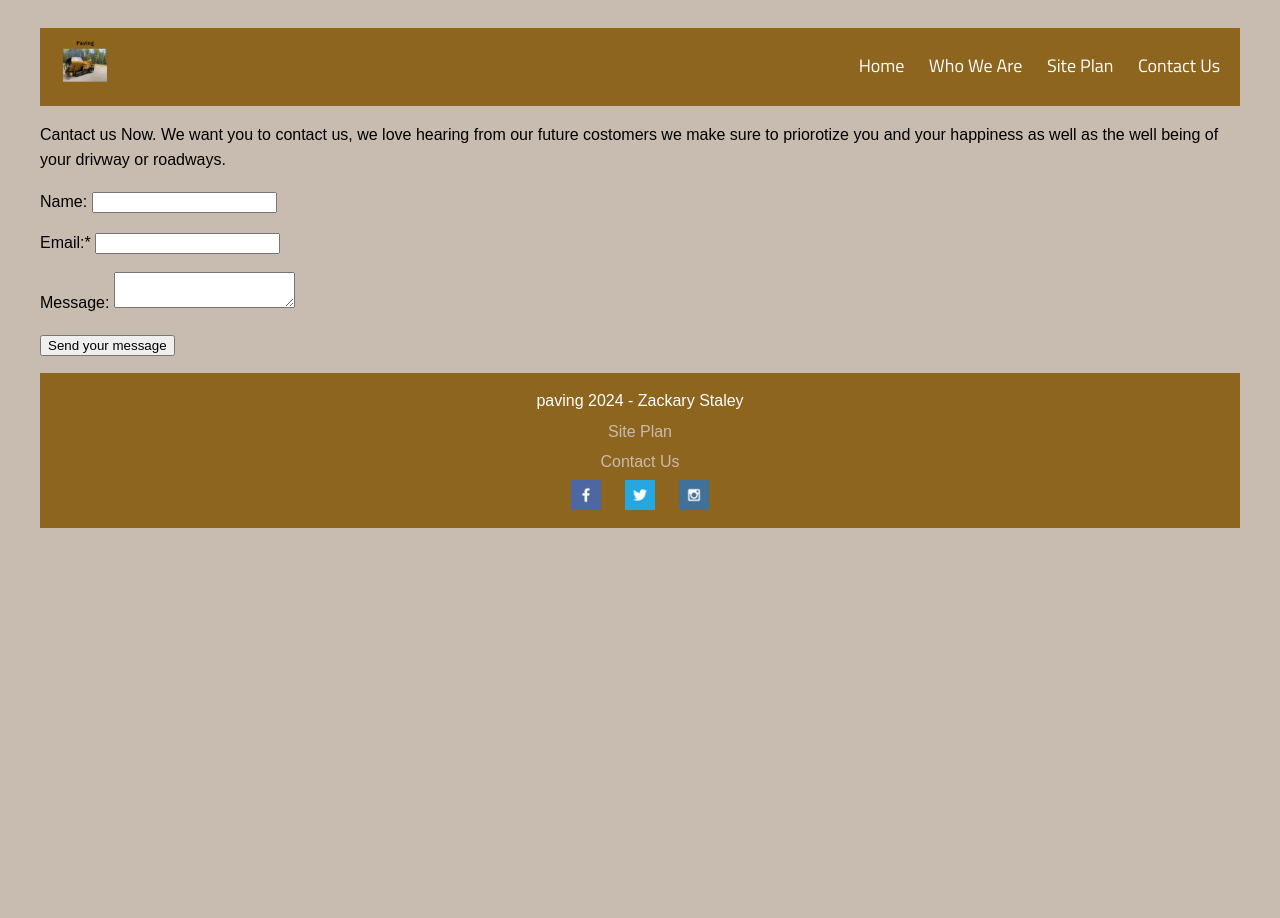
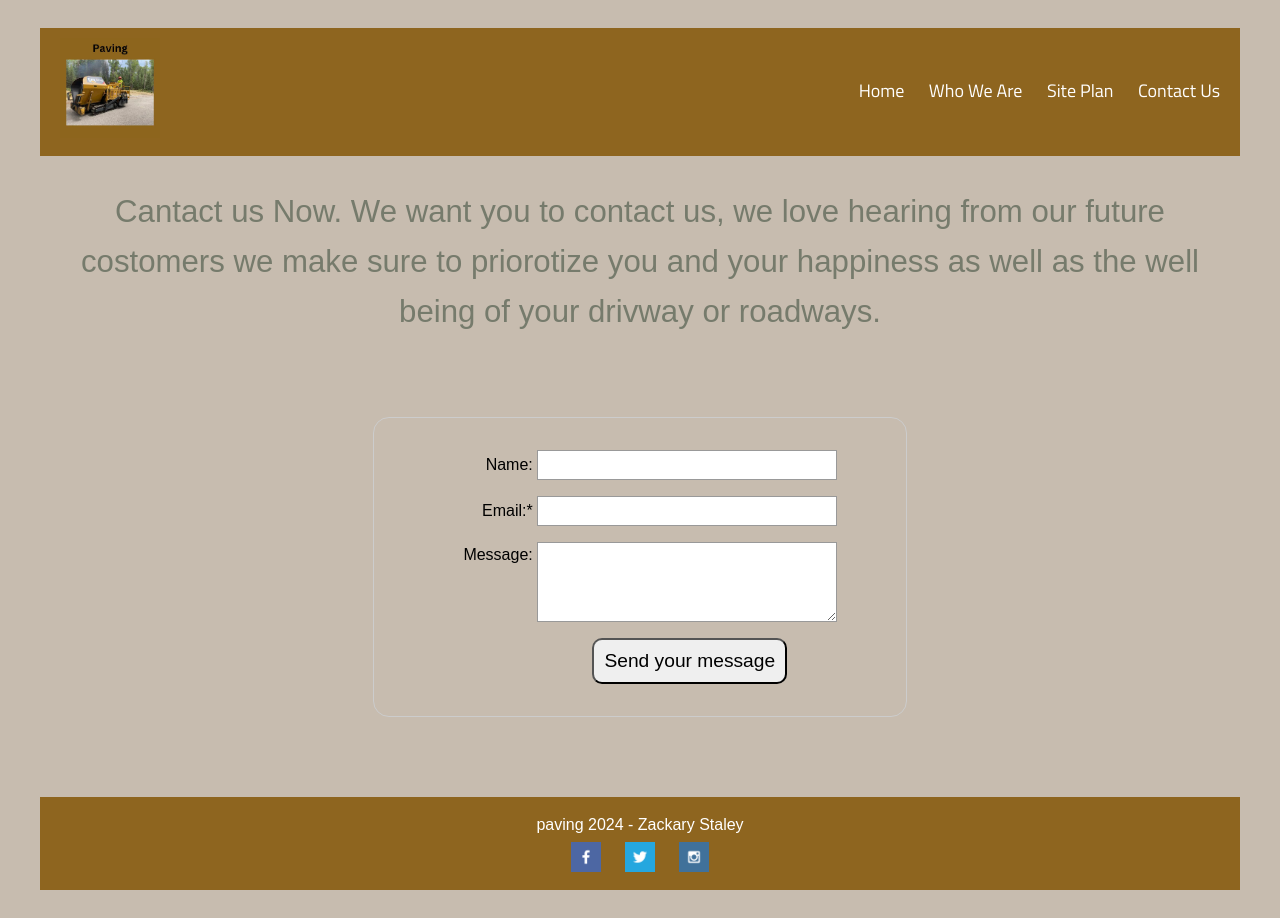
Before and after one commit to zackarystaley/wdd130, a plain HTML site: page paving/forums.html in a window 1280 px wide. Before the commit the page ends 800 px from the top, so only its background shows below. Drawn offline with Linux system fonts and the light colour scheme; a web font is replaced by a local one.

Commit message:
asdfasdf

```diff
--- a/paving/forums.html
+++ b/paving/forums.html
@@ -43,11 +43,8 @@
                   </p>
               </form>
         </main>
-
         <footer>
             <p>paving 2024 - Zackary Staley</p>
-            <p><a href="site-plan.html">Site Plan</a></p>
-            <p><a href="forums.html">Contact Us</a></p>
             <div class="social">
                 <a href="https://facebook.com" target="_blank">
                     <img src="images/facebook.png" alt="fb icon">
@@ -61,5 +58,22 @@
             </div>
         </footer>
     </div>
+    <script>
+        // get the feedback div element so we can do something with it.
+        const feedbackElement = document.getElementById('feedback');
+        // get the form so we can read what was entered in it.
+        const formElement = document.forms[0];
+        // add a 'listener' to wait for a submission of our form. When that happens run the code below.
+        formElement.addEventListener('submit', function(e) {
+            // stop the form from doing the default action.
+            e.preventDefault();
+            // set the contents of our feedback element to a message letting the user know the form was submitted successfully. Notice that we pull the name that was entered in the form to personalize the message!
+            feedbackElement.innerHTML = 'Hello '+ formElement.user_name.value +'! Thank you for your message. We will get back with you as soon as possible!';
+            // make the feedback element visible.
+            feedbackElement.style.display = "block";
+            // add a class to move everything down so our message doesn't cover it.
+            document.body.classList.toggle('moveDown');
+        });
+    </script>
 </body>
 </html>
--- a/paving/style/stlyepaving.css
+++ b/paving/style/stlyepaving.css
@@ -23,7 +23,7 @@ header {
 }
 
 #logo_link img {
-    height: 50px;
+    height: 100px;
 }
 
 nav a {
@@ -44,6 +44,7 @@ nav a:hover {
     align-items: center;
     padding: 20px;
     text-align: center;
+    padding-bottom: 50px;
 }
 
 .titlepg1 {
@@ -76,7 +77,7 @@ nav a:hover {
 #ppg1 {
     width: 90%;
     font-family: "Timmana", sans-serif;
-    font-size: 131%;
+    font-size: 195%;
     color: #767b6c;
     line-height: 1.8;
     padding: 20px;
@@ -161,3 +162,91 @@ footer a:hover {
     text-align: center;
     padding: 10%;
 }
+
+/*contact us*/
+
+form {
+    /* Form outline */
+    padding: 1em;
+    border: 1px solid #ccc;
+    border-radius: 1em;
+    text-align: center;
+    width: 500px;
+    margin: 80px auto;
+
+  }
+
+  p + p {
+    margin-top: 1em;
+  }
+
+  label {
+    /* Uniform size & alignment */
+    display: inline-block;
+    min-width: 90px;
+    text-align: right;
+  }
+
+  input,
+  textarea {
+    /* To make sure that all text fields have the same font settings
+       By default, text areas have a monospace font */
+    font: 1em sans-serif;
+    /* Uniform text field size */
+    width: 300px;
+    box-sizing: border-box;
+    /* Match form field borders */
+    border: 1px solid #999;
+    padding: 5px;
+  }
+
+  input:focus,
+  textarea:focus {
+    /* Set the outline width and style */
+    outline-style: solid;
+    /* To give a little highlight on active elements */
+    outline-color: #000;
+  }
+
+  textarea {
+    /* Align multiline text fields with their labels */
+    vertical-align: top;
+    /* Provide space to type some text */
+    height: 5em;
+  }
+
+  .button {
+    /* Align buttons with the text fields */
+    padding-left: 90px; /* same size as the label elements */
+  }
+
+  button {
+    /* This extra margin represent roughly the same space as the space
+       between the labels and their text fields */
+    margin-left: 0.5em;
+    padding: 10px;
+    font-size: 120%;
+    border-radius: 10px;
+  }
+  #feedback {
+    background-color: #c7bcaf;
+    position: absolute;
+    top: 0;
+    left: 0;
+    right: 0;
+    padding: .5em;
+    /* make this element invisible until we are ready for it */
+    display: none;
+    font-family: "Timmana", sans-serif;
+    color: #767b6c;
+    font-size: 195%;
+}
+.moveDown {
+    margin-top: 3em;
+}
+#ppg3{
+    font-family: "Timmana", sans-serif;
+    font-size: 195%;
+    color: #767b6c;
+    text-align: center;
+}
```
Also changed, not shown: paving/homepage.html (+2 -2 lines), paving/whoweare.html (+2 -2 lines).
